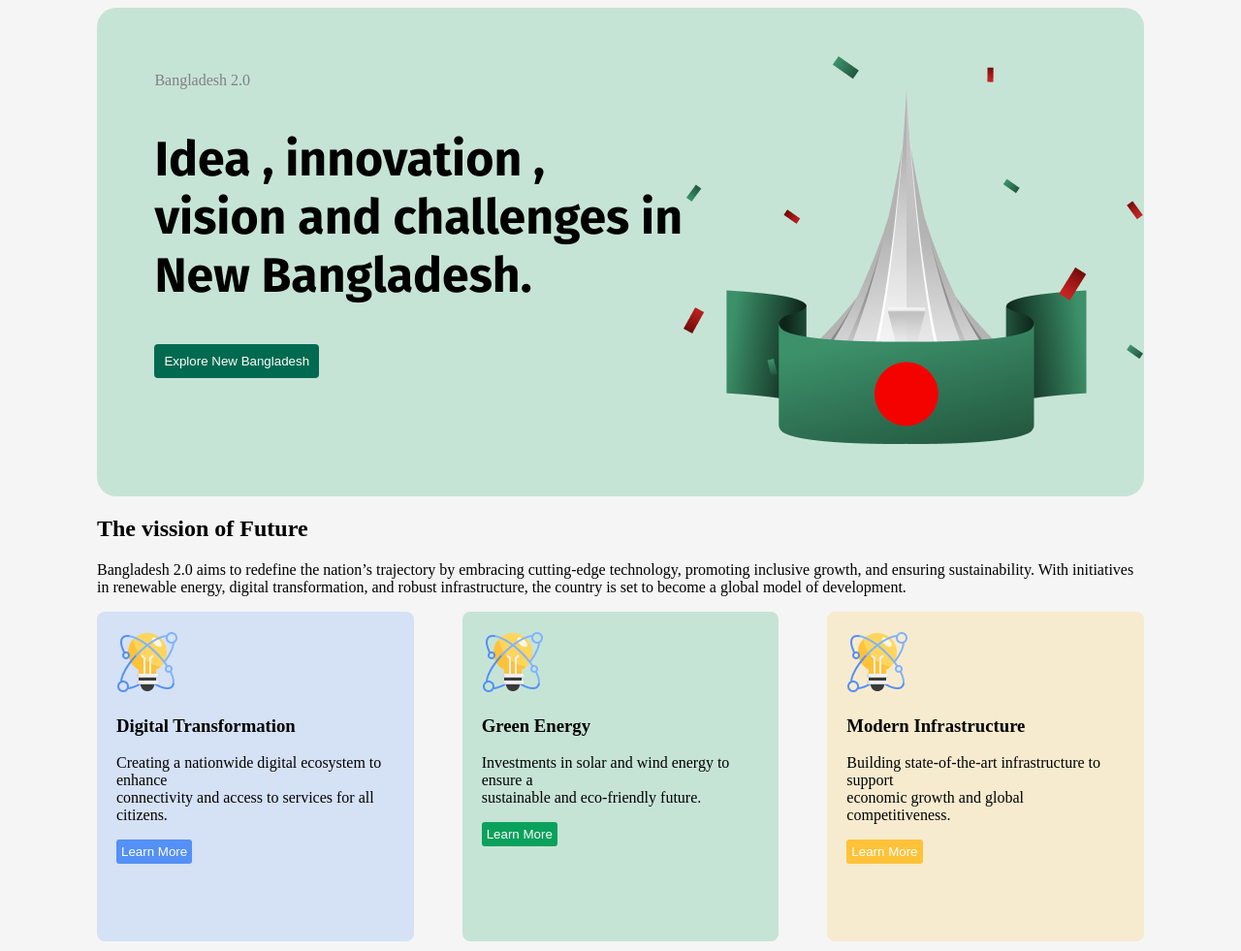
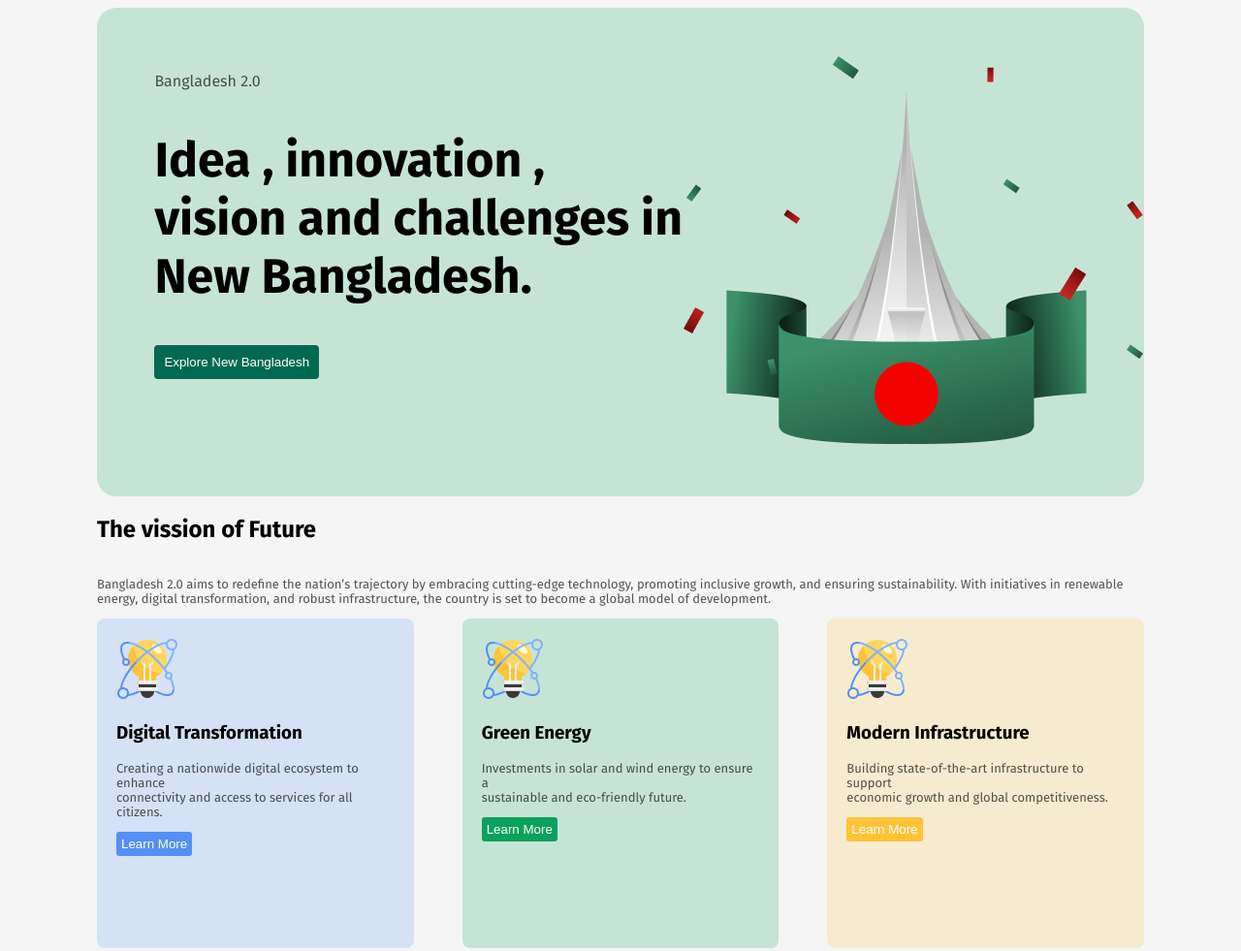
Before and after one commit to ZiayulHaqueRahim/Bangladesh-2.0, a plain HTML site: page index.html in a window 1280 px wide. Shown: the top 981 px of the page at 97% size. Drawn offline with Linux system fonts and the light colour scheme.

Commit message:
completed vission section

```diff
--- a/index.html
+++ b/index.html
@@ -28,9 +28,9 @@
         </div>
     </section>
     <section class="vission" id="container">
-        <div>
-            <h2>The vission of Future</h3>
-            <p>
+        <div class="info">
+            <h2 class="title">The vission of Future</h3>
+            <p class="subtitle">
                 Bangladesh 2.0 aims to redefine the nation’s trajectory by embracing cutting-edge technology, promoting inclusive growth, and ensuring sustainability. With initiatives in renewable energy,
                 digital transformation, and robust infrastructure, the country is set to become a global model of development.
             </p>
@@ -42,8 +42,8 @@
                 </div>
 
                 <div>
-                    <h3>Digital Transformation</h3>
-                    <p>Creating a nationwide digital ecosystem to enhance<br/>
+                    <h3 class="title">Digital Transformation</h3>
+                    <p class="subtitle">Creating a nationwide digital ecosystem to enhance<br/>
                         connectivity and access to services for all citizens.
                    </p>
                    <button class="btn1">Learn More</button>
@@ -54,8 +54,8 @@
                     <img src="./assets/card-icon.png">
                 </div>
                 <div>
-                    <h3>Green Energy</h3>
-                    <p>
+                    <h3 class="title">Green Energy</h3>
+                    <p class="subtitle">
                         Investments in solar and wind energy to ensure a <br/>
                          sustainable and eco-friendly future.
                    </p>
@@ -68,8 +68,8 @@
                     <img src="./assets/card-icon.png">
                 </div>
                 <div>
-                    <h3>Modern Infrastructure</h3>
-                    <p>Building state-of-the-art infrastructure to support<br/>
+                    <h3 class="title">Modern Infrastructure</h3>
+                    <p class="subtitle">Building state-of-the-art infrastructure to support<br/>
                          economic growth and global competitiveness.
                     </p>
                    <button class="btn3">Learn More</button>
--- a/styles/style.css
+++ b/styles/style.css
@@ -18,6 +18,16 @@ body{
 }
 
 
+.title{
+    font-family: Fira Sans;
+    font-size: bold;
+
+}
+.subtitle{
+    font-family: Fira Sans;
+    font-size: small;
+    color: #0E0E0EB3;
+}
 
 /* hero section */
 
@@ -35,8 +45,8 @@ body{
 
 
 .subheading{
-    color: gray;
-
+    color: #0E0E0EB3;
+    font-family: Fira Sans;
 }
 .heading{
     text-align: left;
@@ -51,6 +61,12 @@ body{
 
 
 /* vission section */
+
+.info{
+    display: flex;
+    flex-direction: column;
+    gap: 2px;
+}
 
 .card-container{
     display: flex;
```
